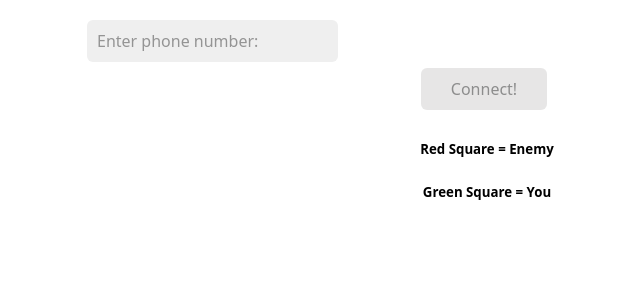
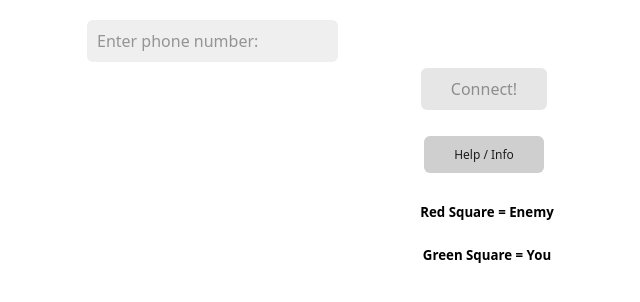
Before and after one commit to nicklvsa/dialmovers, a Vue app in the folder game/: page / in a window 1280 px wide. Shown: the top 302 px of the page, without its empty margins (153-793 px from the left). Built offline with nearby package versions, Linux system fonts and the light colour scheme.

Commit message:
add helpp

```diff
--- a/game/src/components/Game.vue
+++ b/game/src/components/Game.vue
@@ -13,6 +13,7 @@
       v-if="userID !== '' && socket"
     >
     </canvas>
+    <button type="button" @click="showHelp" class="help-btn">Help / Info</button>
     <h5>Red Square = Enemy</h5>
     <h5>Green Square = You</h5>
   </div>
@@ -50,6 +51,9 @@ export default {
     }
   },
   methods: {
+    showHelp() {
+      alert('To connect your phone, dial into this number: +1(484)255-3747.\n\nNOTE: This game is still under development!');
+    },
     handleConnection() {
       if (this.socket.readyState !== WebSocket.CLOSED && this.connectionTitle === 'Disconnect!') {
         this.connectionTitle = 'Connect!';
@@ -242,7 +246,7 @@ export default {
     border: 1px solid black;
   }
 
-  .userid-field {
-    margin-right: 10px;
+  .help-btn {
+    font-size: 12px;
   }
 </style>
```
